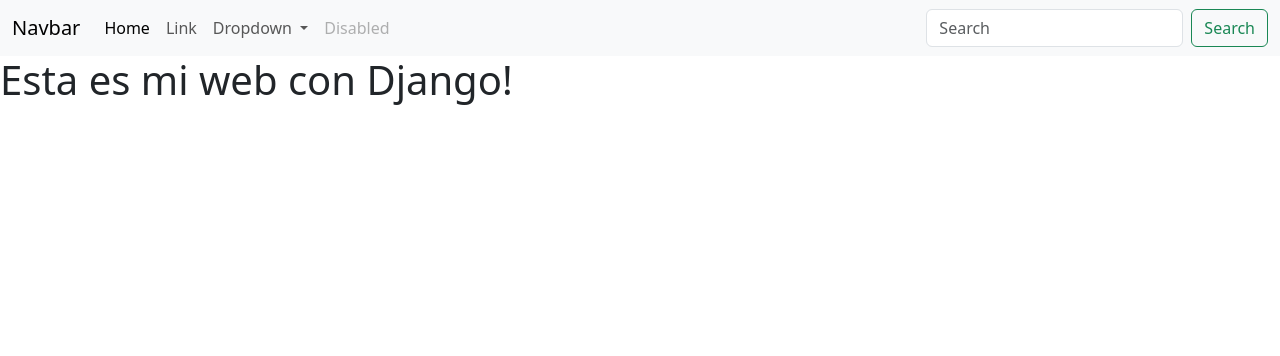
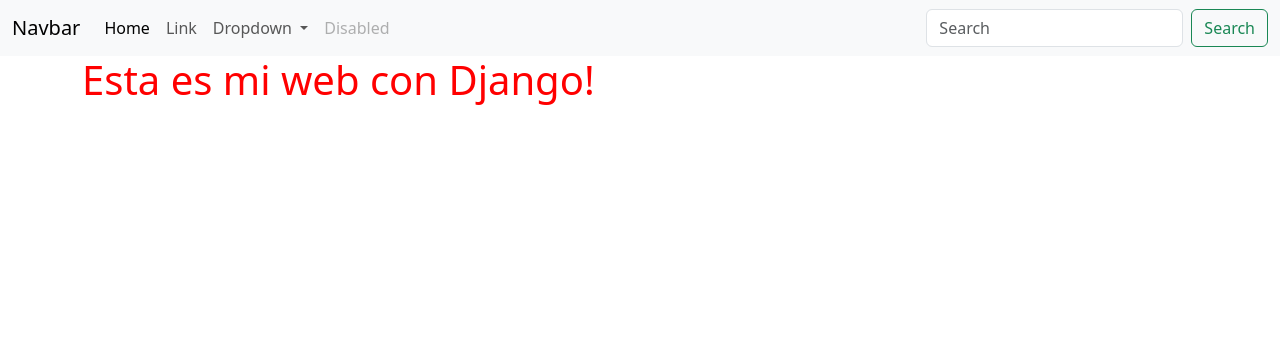
Before and after one commit to GuillermoVillacuraTorres/PGY3121-009D, a Django app: page / in a window 1280 px wide. Shown: the top 356 px of the page. Run offline with Django 4.2, Linux system fonts and the light colour scheme.

Commit message:
Clase 26-05-2023

```diff
--- /dev/null
+++ b/django/apps/Tienda/static/css/style.css
@@ -0,0 +1,3 @@
+h1{
+    color: red;
+}
--- /dev/null
+++ b/django/apps/Tienda/static/js/funciones.js
@@ -0,0 +1 @@
+console.log("Mi archivo JS");
--- a/django/apps/Tienda/templates/inicio.html
+++ b/django/apps/Tienda/templates/inicio.html
@@ -1,5 +1,14 @@
 {% extends "./base.html" %}
 
+{% load static %}
+
 {% block body %}
-    <h1>Esta es mi web con Django!</h1>
+
+    <link rel="stylesheet" href="{% static 'css/style.css' %}">
+    <div class="container">
+        <h1>Esta es mi web con Django!</h1>
+    </div>
+
+
+    <script src="{% static 'js/funciones.js' %}"></script>
 {% endblock %}
```
Also changed, not shown: django/Tienda.sqlite3.
